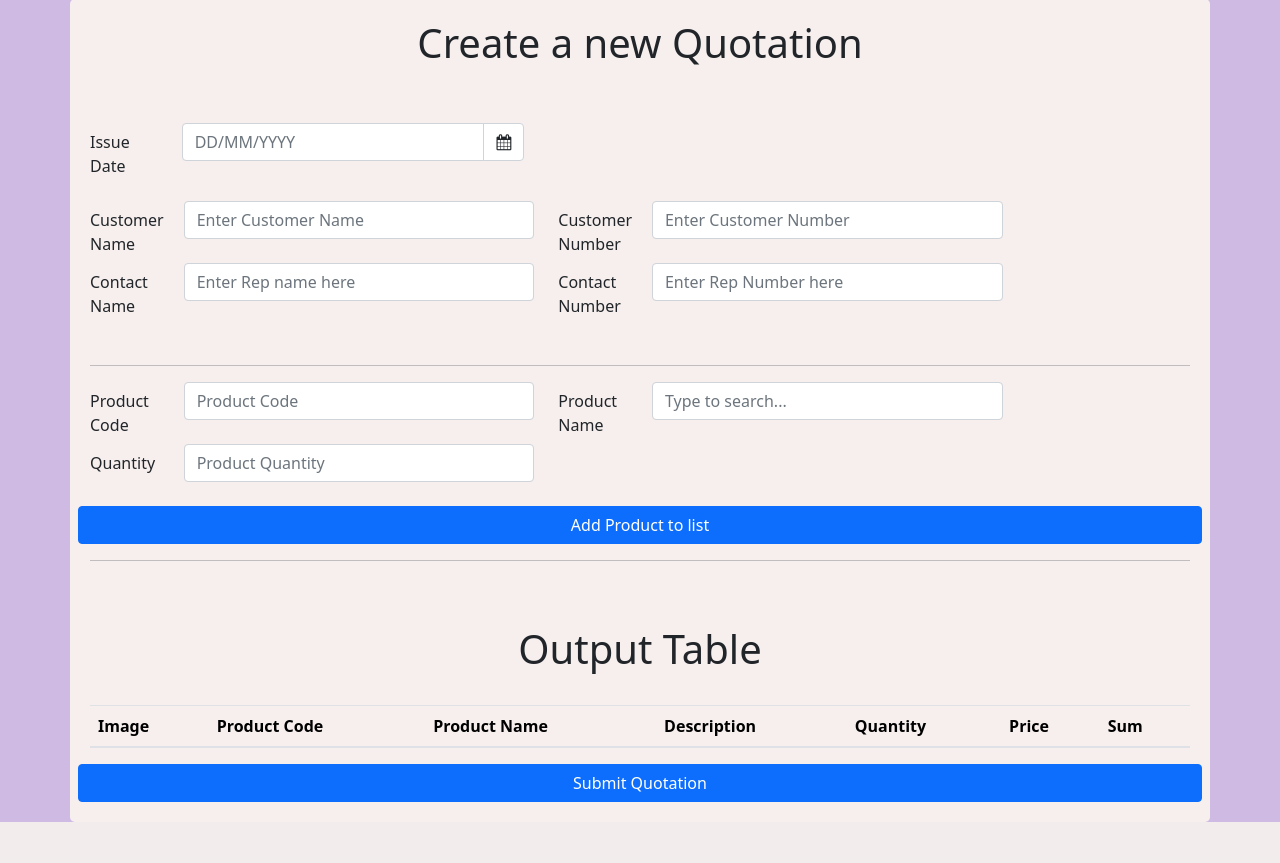
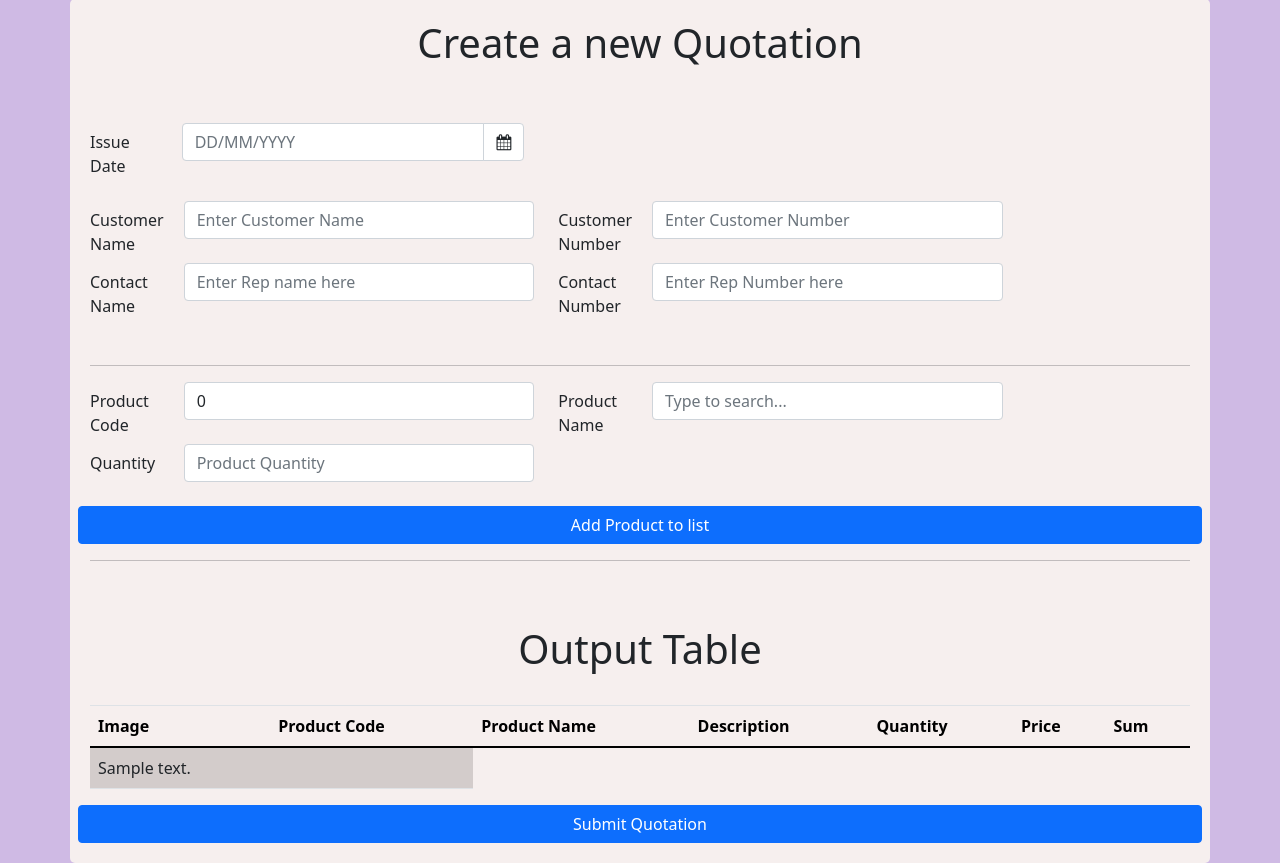
Before and after one commit to Mohamed-Amr-Shalaby/POOF-Price-Offer-Opulent-Fabricator-, a Flask app: template templates/Create_Quotation.html in a window 1280 px wide. Shown: the part 288-1151 px from the top of the page. Before the commit the page ends 1110 px from the top, so only its background shows below. Run offline with Flask 3, Linux system fonts and the light colour scheme; the template is opened without the code that fills it: most values are stand-ins (such as "Sample title", 1, 10 or a date in 2020); lists and menus that the app fills with data are empty; parts of the project's set-up code (start-up, migrations or seed data) failed here and were passed over; some libraries are stand-ins or nearby versions.

Commit message:
Dynamic Product details autofill completed

```diff
--- a/app.py
+++ b/app.py
@@ -119,10 +119,11 @@ def task():
     elif request.method == "POST":
         choice = request.form.get("task")
         print(choice)
-        rows = c.execute(text(f"SELECT product_name FROM product_list ORDER BY product_name ASC"))
-        pnames = rows.all()
+        rows = c.execute(text(f"SELECT product_code, product_name FROM product_list ORDER BY product_code ASC"))
+        prods = rows.all()
         if choice == "Create_quotation":
-            return render_template("Create_Quotation.html", names = pnames)
+            print(type(prods))
+            return render_template("Create_Quotation.html", products = prods)
         elif choice == "Edit product prices":
             return render_template("edit_prices.html")
         elif choice == "Add new product":
@@ -137,12 +138,25 @@ def task():
 def Create_Quotation():
     if request.method == "POST":
         pnames = c.execute(text(f"SELECT product_name FROM product_list ORDER BY product_name ASC"))
-        return render_template("Create_Quotation.html", names = pnames)
+        pcodes = c.execute(text(f"SELECT product_code FROM product_list ORDER BY product_code ASC"))
+        return render_template("Create_Quotation.html", names = pnames, codes = pcodes)
 
 @app.route("/query", methods=["GET", "POST"])
 def query():
     if request.method == "GET":
-        pass
+        return render_template("Create_Quotation.html")
+    elif request.method == "POST":
+        code = request.form.get("product_code")
+        name = request.form.get("product_name")
+        print(name)
+        print(code)
+        quantity = request.form.get("quantity")
+        print(quantity)
+        if (not code and not name) or not quantity:
+            return render_template("insufficient_data.html")
+        product_details = get_product(code, name, quantity)
+
+        return render_template("Create_Quotation.html", product_details=product_details, quantity=quantity)
 
 # Create Page that allows admins to change the price of products
 @app.route("/price", methods = ["GET", "POST"])
@@ -203,18 +217,24 @@ def get_date():
     return date
 
 
-def get_product(code, name):
+def get_product(code, name, quantity):
     pname = name
     pcode = code
-    # TODO Protect against SQL injection
-    pprice = c.execute("SELECT Price FROM product_list WHERE code =? ", pcode)
-    pdescription = c.execute(
-        f"SELECT Description FROM product_list WHERE code = ?", pcode
-    )
-    pimg_dir = c.execute(
-        f"SELECT Image_Directory FROM product_list WHERE code = ?", pcode
-    )
-    product = [pcode, pname, pprice, pdescription, pimg_dir]
+
+    if not pcode:
+        pcode = c.execute(text(f"SELECT Product_Code FROM product_list WHERE Product_Name = '{pname}'"))
+        pcode = pcode.all()
+    if not pname:
+        pname = c.execute(text(f"SELECT Product_Name FROM product_list WHERE Product_Code = '{pcode}'"))
+        pname = pname.all()
+    pprice = c.execute(text(f"SELECT Price FROM product_list WHERE product_code = '{pcode}'"))
+    pprice = pprice.all()
+
+    pdescription = c.execute(text(f"SELECT Description FROM product_list WHERE product_code = '{pcode}'"))
+    pdescription = pdescription.all()
+    pimg_dir = c.execute(text(f"SELECT Image_Directory FROM product_list WHERE product_code = '{pcode}'"))
+    pimg_dir = pimg_dir.all()
+    product = [pimg_dir, pcode, pname, pdescription, quantity, pprice]
     return product
 
 
--- a/templates/Create_Quotation.html
+++ b/templates/Create_Quotation.html
@@ -49,14 +49,14 @@
             <div class="row">
                 <label for="product_code" class="col-sm-1 col-form-label">Product Code</label>
                 <div class="col-4">
-                    <input name = "product_code" id = "product_code" type="number" class="form-control" placeholder="Product Code" value = "">
+                    <input name = "product_code" id = "product_code" type="number" class="form-control" placeholder="Product Code" value = "0" required>
                 </div>
                 <label for="product_name" class="col-sm-1 col-form-label">Product Name</label>
                 <div class="col-4">
                     <input class="form-control" list="datalistOptions" id="product_names_list" placeholder="Type to search...">
                     <datalist id="datalistOptions">
-                        {% for product in names %}
-                            <option id = "product_name" data-tokens= "{{product['product_name']}}" value = "{{product['product_name']}}">{{product['product_name']}}</option>
+                        {% for product in products %}
+                            <option id = "product_name" data-tokens= "{{product[1]}}" value = "{{product}}">{{product[1]}}</option>
                         {% endfor %}
                     </datalist>
                 </div>
@@ -64,7 +64,7 @@
             <div class="row">
                 <label for = "quantity" class = "col-sm-1 col-form-label">Quantity</label>
                 <div class="col-4">
-                    <input name = "quantity" id = "quantity" type="number" class="form-control" min = "1" placeholder="Product Quantity">
+                    <input name = "quantity" id = "quantity" type="number" class="form-control" min = "1" placeholder="Product Quantity" required>
                 </div>
                 <div>
                     <input name = "price" id = "price" type="number" hidden>
@@ -90,12 +90,31 @@
                 for (var i=0;i<options.length;i++){
                     if (options[i].value == $(this).val())
                         {
-                            document.getElementById('product_code').placeholder = "Hello";
+                            product = options[i].value.slice(1, -1).split(",")
+                            document.getElementById("product_names_list").value = product[1]
+                            console.log(product[1])
+                            document.getElementById("product_code").value = product[0];
+                            console.log(product[0])
                             break;
                         }
                     }
             });
-
+            $(document).on('change', '#product_code', function(){
+                var options = $('#datalistOptions')[0].options;
+                for (var i=0;i<options.length;i++){
+                    console.log(options[i].value)
+                    product = options[i].value.slice(1, -1).split(",")
+                    if (product[0] == $(this).val())
+                        {
+                            product = options[i].value.slice(1, -1).split(",")
+                            document.getElementById("product_names_list").value = product[1]
+                            console.log(product[1])
+                            document.getElementById("product_code").value = product[0];
+                            console.log(product[0])
+                            break;
+                        }
+                    }
+            });
         </script>
         <hr>
         <br>
@@ -116,6 +135,14 @@
                     <th>Sum</th>
                 </tr>
             </thead>
+            <tbody>
+                <tr>
+                    {% for detail in product_details %}
+                        <td>{{detail}}</td>
+                    {% endfor %}
+                    <td></td>
+                </tr>
+            </tbody>
         </table>
         <div class="row text-center">
             <button type = "button" class = "btn btn-primary">Submit Quotation</button>
--- /dev/null
+++ b/templates/insufficient_data.html
@@ -0,0 +1 @@
+You are missing datapoints, please enter at least 2 data points to continue.
```
Also changed, not shown: 1 other file.
